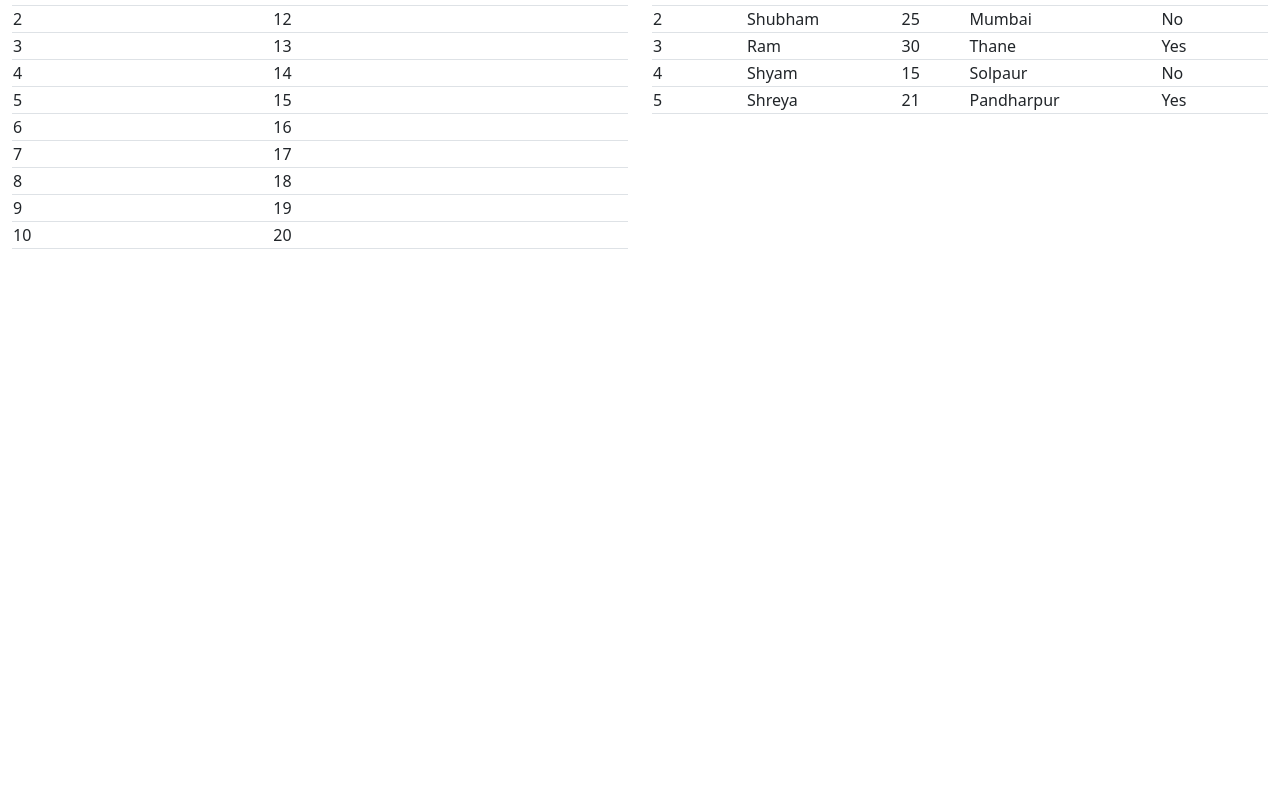
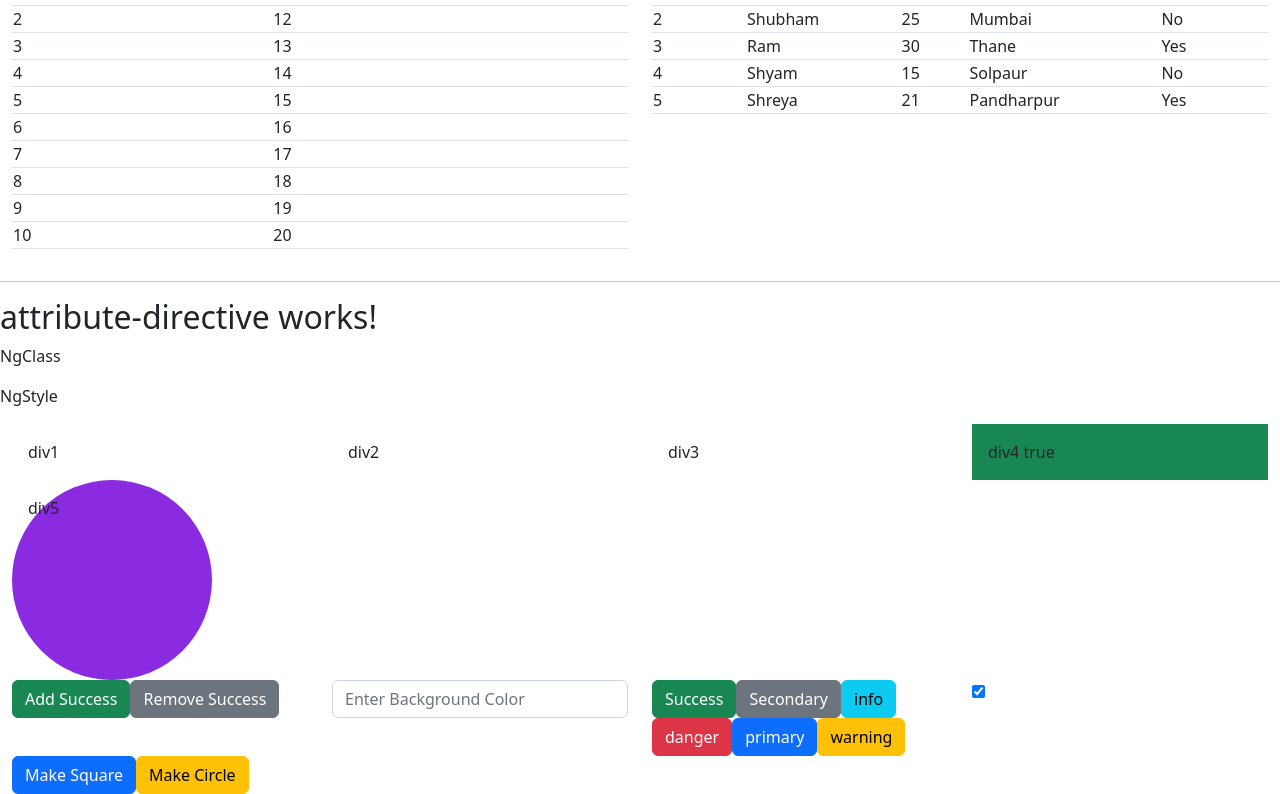
Before and after one commit to gaikwadGFS/Angular_Practice_B3, an Angular app: page / in a window 1280 px wide. Shown: the part 1996-2790 px from the top of the page. Before the commit the page ends 2261 px from the top, so only its background shows below. Built offline with nearby package versions, Linux system fonts and the light colour scheme.

Commit message:
ngClass Session

```diff
--- a/src/app/app.component.html
+++ b/src/app/app.component.html
@@ -13,3 +13,5 @@
 <app-data-binding></app-data-binding>
 <hr>
 <app-structural-directive></app-structural-directive>
+<hr>
+<app-attribute-directive></app-attribute-directive>
--- a/src/app/app.component.ts
+++ b/src/app/app.component.ts
@@ -4,11 +4,12 @@ import { StudentComponent } from './components/student/student.component';
 import { TypescriptComponent } from './components/typescript/typescript.component';
 import { DataBindingComponent } from './components/data-binding/data-binding.component';
 import { StructuralDirectiveComponent } from './components/structural-directive/structural-directive.component';
+import { AttributeDirectiveComponent } from './components/attribute-directive/attribute-directive.component';
 
 @Component({
   selector: 'app-root',
   standalone: true,
-  imports: [StudentComponent, TypescriptComponent,DataBindingComponent,StructuralDirectiveComponent],
+  imports: [StudentComponent, TypescriptComponent,DataBindingComponent,StructuralDirectiveComponent,AttributeDirectiveComponent],
   templateUrl: './app.component.html',
   styleUrl: './app.component.css'
 })
--- /dev/null
+++ b/src/app/components/attribute-directive/attribute-directive.component.css
@@ -0,0 +1,12 @@
+.square{
+    height: 200px;
+    width: 200px;
+    background-color: brown;
+}
+
+.circle{
+    height: 200px;
+    width: 200px;
+    border-radius: 50%;
+    background-color: blueviolet;
+}
--- /dev/null
+++ b/src/app/components/attribute-directive/attribute-directive.component.html
@@ -0,0 +1,59 @@
+<h2>attribute-directive works!</h2>
+<p>NgClass</p>
+<p>NgStyle</p>
+
+
+<div class="container-fluid">
+    <div class="row">
+        <div class="col-3">
+            <div class="p-3" [ngClass]="classNameDiv1">
+                div1
+            </div>
+        </div>
+        <div class="col-3">
+             <div class="p-3" [ngClass]="classNameDiv2">
+                div2
+            </div>
+        </div>
+        <div class="col-3">
+             <div class="p-3" [ngClass]="classNameDiv3">
+                div3
+            </div>
+        </div>
+        <div class="col-3">
+             <div class="p-3" [ngClass]="isActive == true ?'bg-success':'bg-danger'" >
+                div4 {{isActive}}
+            </div>
+        </div>
+        <div class="col-3">
+             <div class="p-3"  [ngClass]="isCircle ? 'circle' : 'square'">
+                div5
+            </div>
+        </div>
+    </div>
+
+    <div class="row">
+        <div class="col-3">
+            <button type="button" class="btn btn-success" (click)="addSucess()">Add Success </button>
+            <button type="button" class="btn btn-secondary" (click)="removeSuccess()">Remove Success </button>
+        </div>
+        <div class="col-3">
+            <input type="text" name="" id="" class="form-control" placeholder="Enter Background Color" [(ngModel)]="classNameDiv2">
+        </div>
+        <div class="col-3">
+             <button type="button" class="btn btn-success" (click)="addGreen()"> Success </button>
+            <button type="button" class="btn btn-secondary" (click)="addSecondary()"> Secondary </button>
+             <button type="button" class="btn btn-info" (click)="addInfo()"> info </button>
+            <button type="button" class="btn btn-danger" (click)="addDanger()"> danger </button>
+             <button type="button" class="btn btn-primary" (click)="addPrimary()"> primary </button>
+            <button type="button" class="btn btn-warning" (click)="addWarning()"> warning </button>
+        </div>
+        <div class="col-3">
+            <input type="checkbox" name="" id="" [(ngModel)]="isActive">
+        </div>
+        <div class="col-3">
+            <button type="button" class="btn btn-primary" (click)="square()">Make Square</button>
+              <button type="button"  class="btn btn-warning" (click)="circle()">Make Circle</button>
+        </div>
+    </div>
+</div>
--- /dev/null
+++ b/src/app/components/attribute-directive/attribute-directive.component.ts
@@ -0,0 +1,53 @@
+import { CommonModule } from '@angular/common';
+import { Component } from '@angular/core';
+import { FormsModule } from '@angular/forms';
+
+@Component({
+  selector: 'app-attribute-directive',
+  standalone: true,
+  imports: [CommonModule,FormsModule],
+  templateUrl: './attribute-directive.component.html',
+  styleUrl: './attribute-directive.component.css'
+})
+export class AttributeDirectiveComponent {
+
+  classNameDiv1:string='';
+  classNameDiv2:string='';
+  classNameDiv3:string='';
+  isActive:boolean=true;
+  isCircle:boolean=true;
+  addSucess(){
+     this.classNameDiv1='bg-success';
+  }
+
+  addGreen(){
+    this.classNameDiv3 ='bg-success'
+  }
+
+  addSecondary(){
+    this.classNameDiv3='bg-secondary'
+  }
+  addInfo(){
+ this.classNameDiv3='bg-info'
+  }
+  addDanger(){
+ this.classNameDiv3='bg-danger'
+  }
+  addPrimary(){
+ this.classNameDiv3='bg-primary'
+  }
+  addWarning(){
+ this.classNameDiv3='bg-warning'
+  }
+
+  removeSuccess(){
+    this.classNameDiv1='';
+  }
+  square(){
+   this.isCircle=false;
+  }
+
+  circle(){
+    this.isCircle=true;
+  }
+}
```
Also changed, not shown: 1 other file (tests, documents, lock files or other folders).
